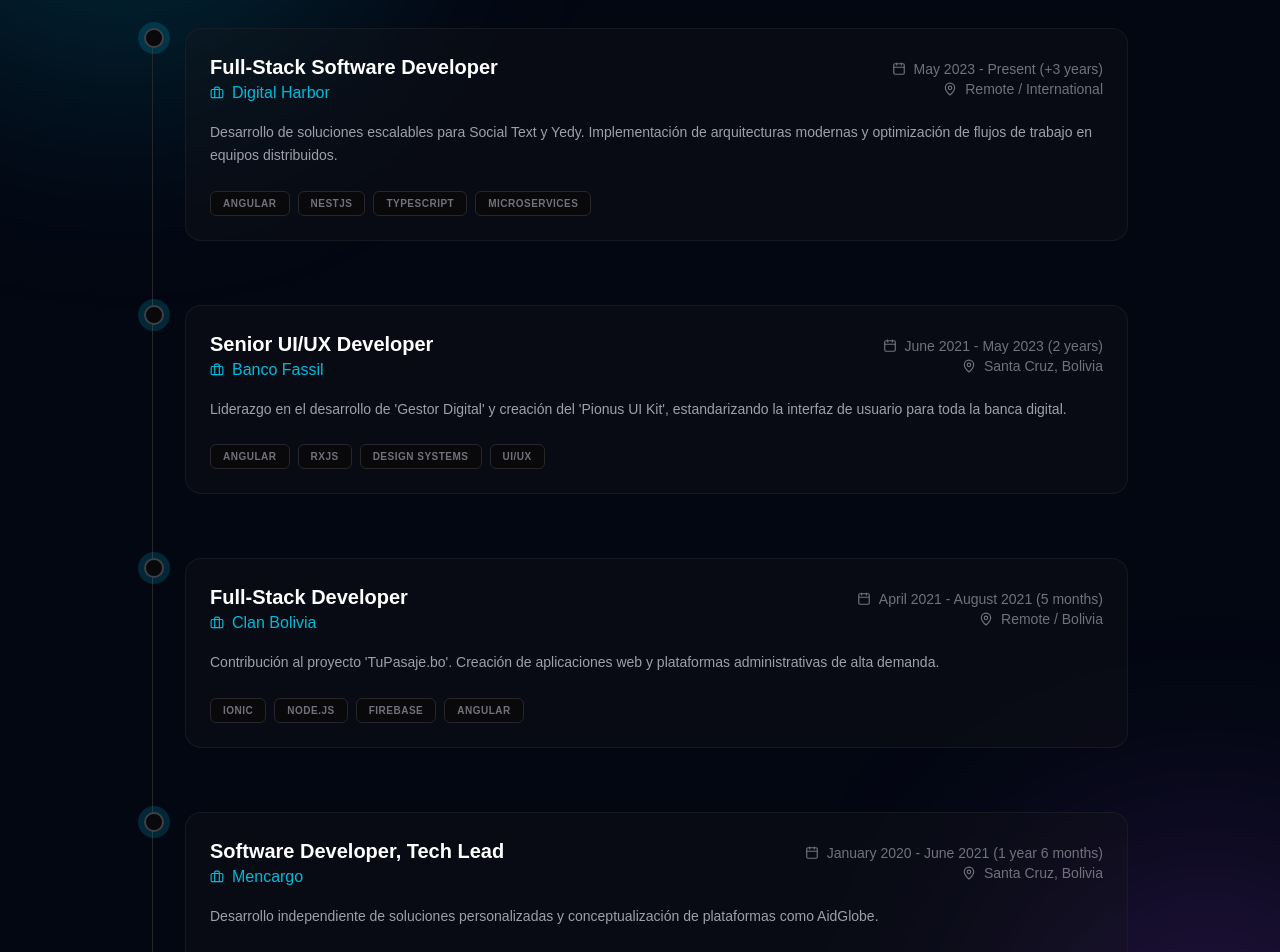
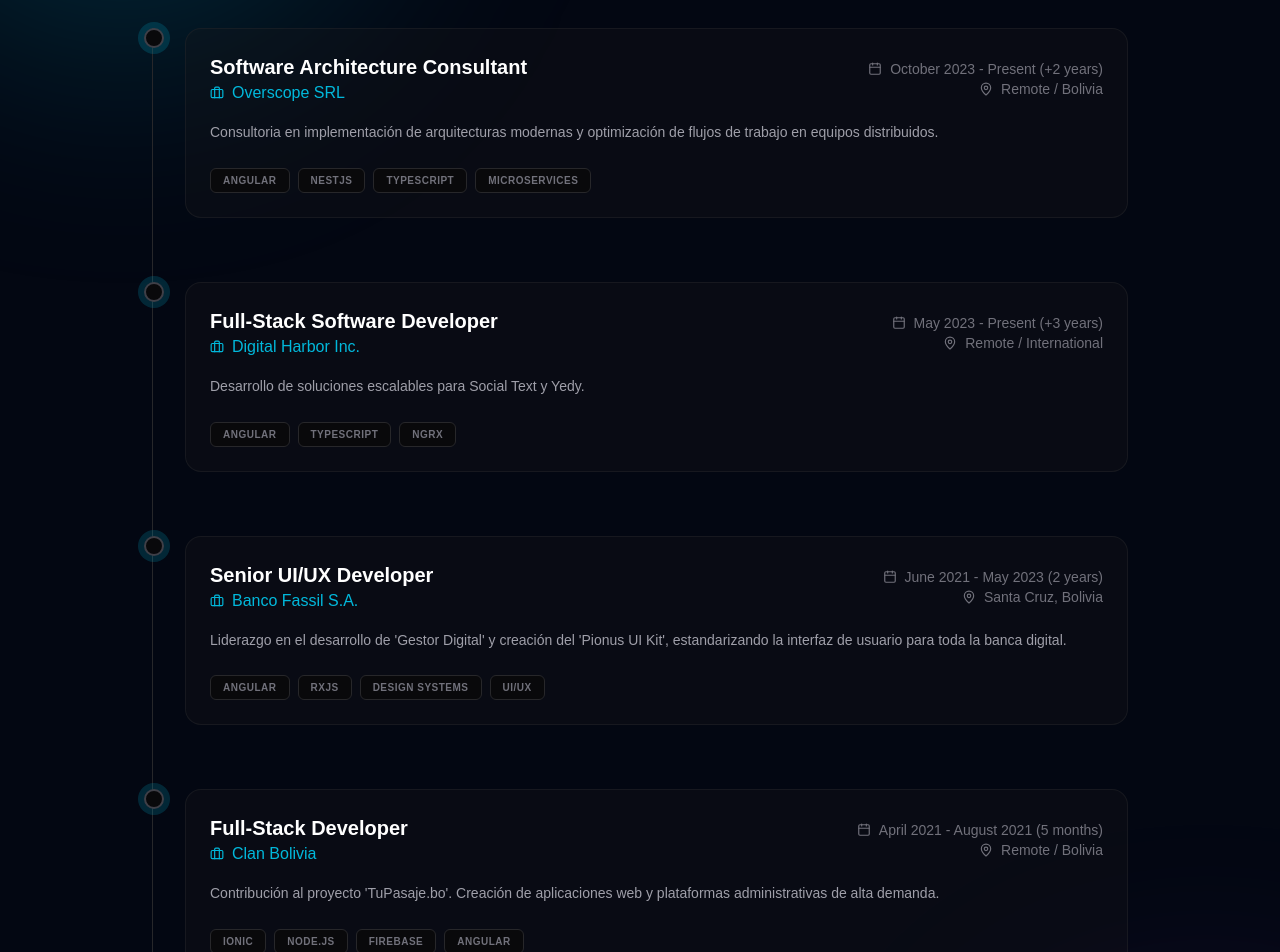
Before and after one commit to GPeredo98/gperedo98-portfolio, a Next.js app: page /experience in a window 1280 px wide. Shown: the part 260-1212 px from the top of the page. Built offline with nearby package versions, Linux system fonts and the light colour scheme.

Commit message:
feat: modify experience entries in page.tsx
Updated experience details including company names, roles, and descriptions.

```diff
--- a/src/app/experience/page.tsx
+++ b/src/app/experience/page.tsx
@@ -3,15 +3,23 @@ import { Briefcase, Calendar, MapPin } from 'lucide-react';
 const Experience = () => {
   const experiences = [
     {
-      company: "Digital Harbor",
+      company: "Overscope SRL",
+      role: "Software Architecture Consultant",
+      period: "October 2023 - Present (+2 years)",
+      location: "Remote / Bolivia",
+      description: "Consultoria en implementación de arquitecturas modernas y optimización de flujos de trabajo en equipos distribuidos.",
+      tech: ["Angular", "NestJS", "TypeScript", "Microservices"]
+    },
+    {
+      company: "Digital Harbor Inc.",
       role: "Full-Stack Software Developer",
       period: "May 2023 - Present (+3 years)",
       location: "Remote / International",
-      description: "Desarrollo de soluciones escalables para Social Text y Yedy. Implementación de arquitecturas modernas y optimización de flujos de trabajo en equipos distribuidos.",
-      tech: ["Angular", "NestJS", "TypeScript", "Microservices"]
+      description: "Desarrollo de soluciones escalables para Social Text y Yedy.",
+      tech: ["Angular", "TypeScript", "NgRX"]
     },
     {
-      company: "Banco Fassil",
+      company: "Banco Fassil S.A.",
       role: "Senior UI/UX Developer",
       period: "June 2021 - May 2023 (2 years)",
       location: "Santa Cruz, Bolivia",
@@ -27,11 +35,11 @@ const Experience = () => {
       tech: ["Ionic", "Node.js", "Firebase", "Angular"]
     },
     {
-      company: "Mencargo",
+      company: "QSM Solutions",
       role: "Software Developer, Tech Lead",
       period: "January 2020 - June 2021 (1 year 6 months)",
       location: "Santa Cruz, Bolivia",
-      description: "Desarrollo independiente de soluciones personalizadas y conceptualización de plataformas como AidGlobe.",
+      description: "Desarrollo independiente de soluciones personalizadas y conceptualización de plataformas como Dogfy y Ventu.",
       tech: ["Next.js", "Docker", "PostgreSQL"]
     },
     {
```
